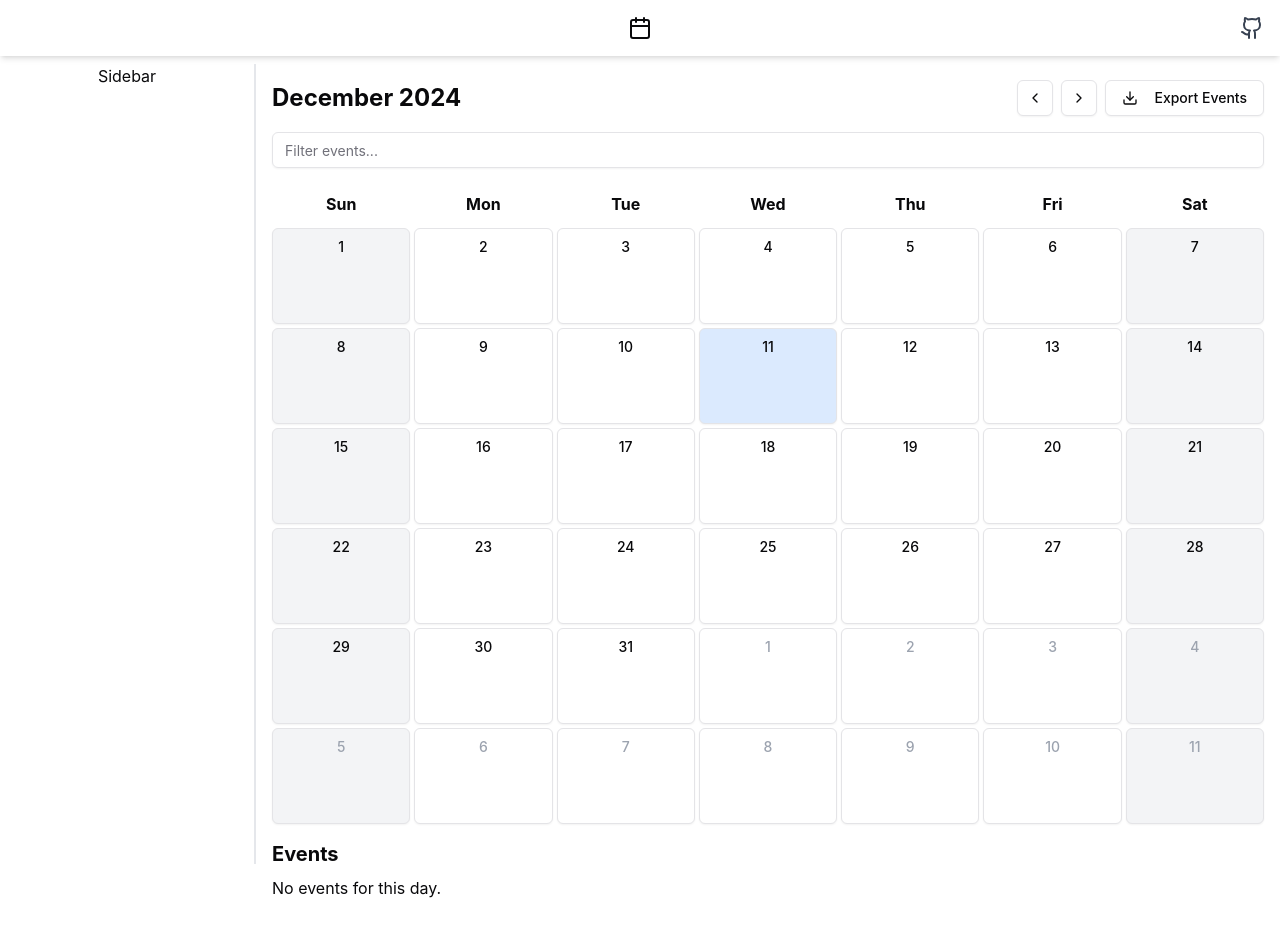
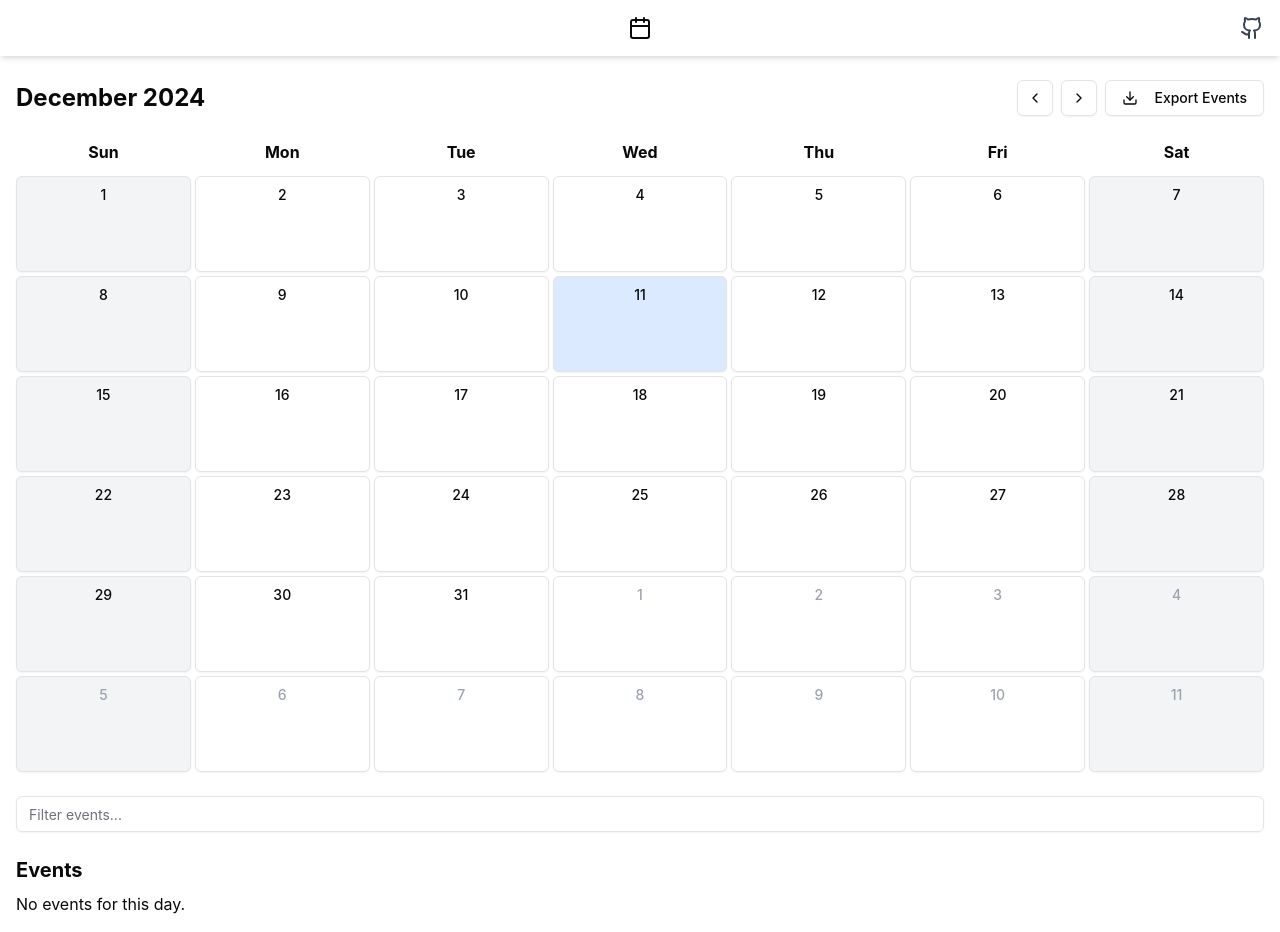
Before and after one commit to TheGhossst/Event-Calendar-React, a React (Vite) app: page / in a window 1280 px wide. Built offline with nearby package versions, Linux system fonts and the light colour scheme.

Commit message:
feat: remove sidebar and fix filter events

```diff
--- a/src/App.tsx
+++ b/src/App.tsx
@@ -1,17 +1,11 @@
 import { Navbar } from "./components/NavBar"
 import { Calendar } from "./components/Calendar"
-import { Sidebar } from "./components/Sidebar"
 
 export function App() {
   return (
-    <div>
+    <div className="flex flex-col">
       <Navbar />
-      <div className="flex">
-        <Sidebar />
-        <div className="ml-64 w-full">
-          <Calendar />
-        </div>
-      </div>
+      <Calendar />
     </div >
   )
 }
--- a/src/components/Calendar.tsx
+++ b/src/components/Calendar.tsx
@@ -95,13 +95,6 @@ export function Calendar() {
           </Button>
         </div>
       </div>
-      <Input
-        type="text"
-        placeholder="Filter events..."
-        value={filterKeyword}
-        onChange={(e) => setFilterKeyword(e.target.value)}
-        className="mb-4"
-      />
       <CalendarGrid
         currentDate={currentDate}
         events={filteredEvents}
@@ -119,6 +112,13 @@ export function Calendar() {
           events={events}
         />
       )}
+      <Input
+        type="text"
+        placeholder="Filter events..."
+        value={filterKeyword}
+        onChange={(e) => setFilterKeyword(e.target.value)}
+        className="my-6"
+      />
       <EventList
         events={filteredEvents.filter(event =>
           new Date(event.startTime).toDateString() === selectedDate?.toDateString()
--- a/src/components/Sidebar.tsx
+++ /dev/null
@@ -1,7 +0,0 @@
-export function Sidebar() {
-    return (
-        <div className="fixed left-0 h-full w-64 border-r-2 border-gray-200">
-            <p className = "text-center">Sidebar</p>
-        </div>
-    );
-}
```
